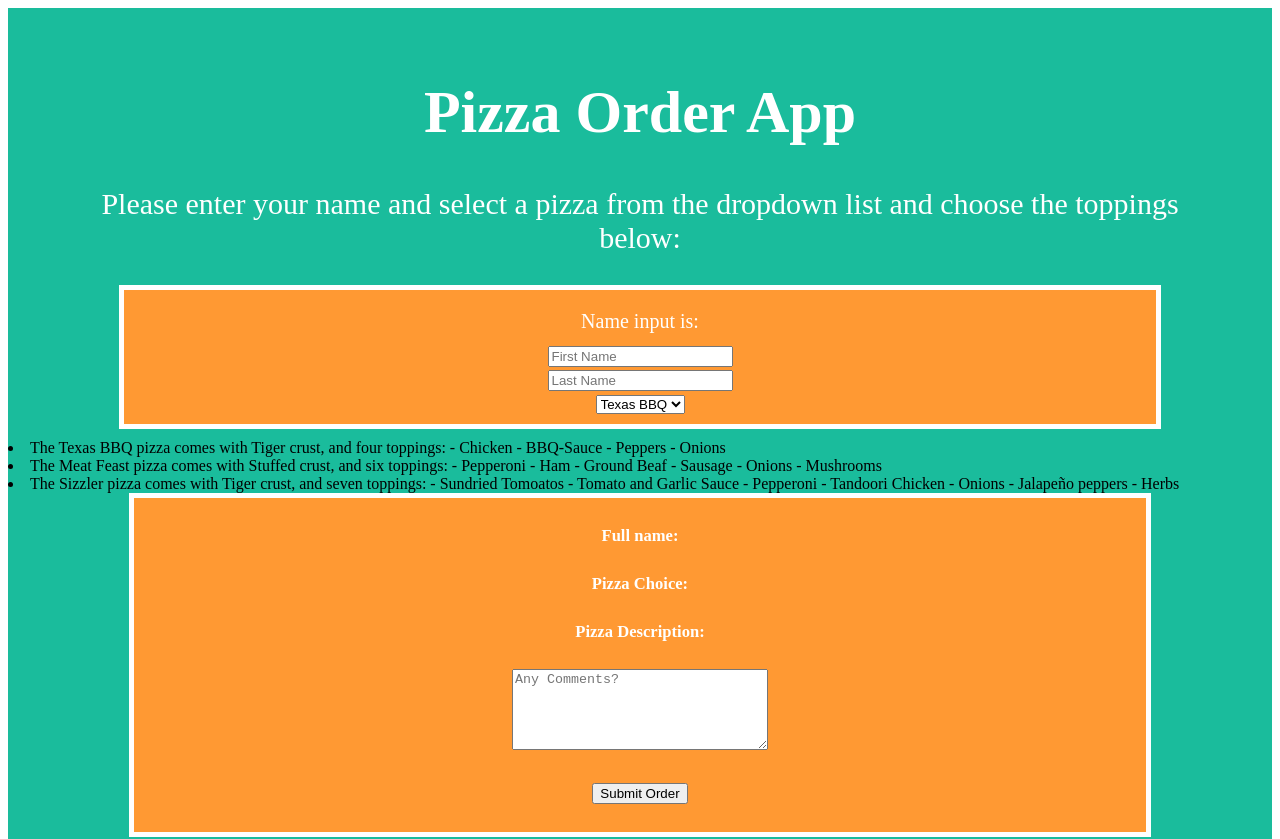
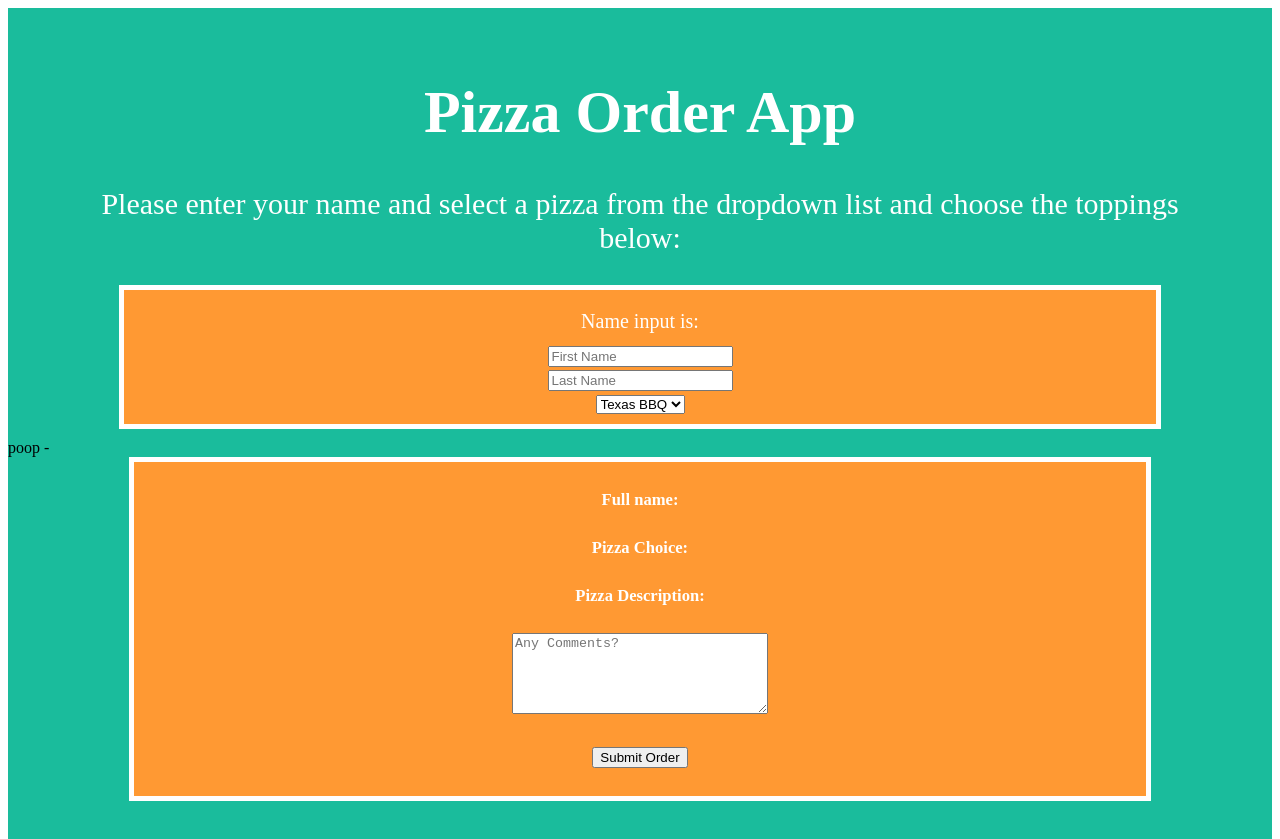
Before and after one commit to jfinlay24/react-order-app, a React (Create React App) app: page / in a window 1280 px wide. Shown: the top 839 px of the page. Built offline with nearby package versions, Linux system fonts and the light colour scheme.

Commit message:
working on displaying description.

```diff
--- a/src/components/DisplayOrderFields.js
+++ b/src/components/DisplayOrderFields.js
@@ -1,7 +1,7 @@
 import React from "react";
 import "../style.css"
 
-function DisplayOrderFields({ fullname, selectedPizza }) {
+function DisplayOrderFields({ fullname, selectedPizza, menu }) {
 
 
     return (
--- a/src/components/OrderContainer.js
+++ b/src/components/OrderContainer.js
@@ -26,6 +26,8 @@ function OrderContainer() {
     const [firstName, setFirstName] = React.useState("");
     const [lastName, setLastName] = React.useState("");
     const [onPizzaChoice, setPizzaChoice] = React.useState("");
+    const menus = menu.filter(menus => menus.title === onPizzaChoice);
+    console.log(menus[0]);
 
     return (
         <div class="main">
@@ -44,13 +46,11 @@ function OrderContainer() {
                 />
             </div>
             <div>
-            {menu.map(menu => (
-                <li>
-                {menu.description}
-                </li>
-            ))}
+
+                poop - {}
             </div>
             <DisplayOrderFields
+                menu={menu}
                 fullname={`${firstName} ${lastName}`}
                 selectedPizza={onPizzaChoice}
             />
```
